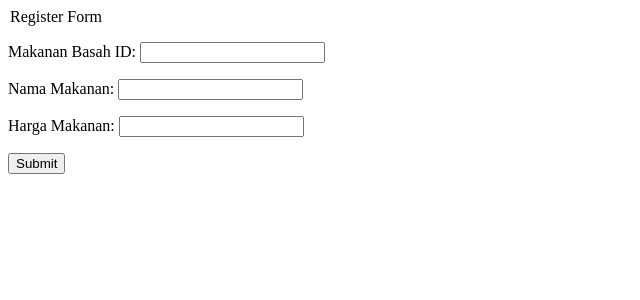
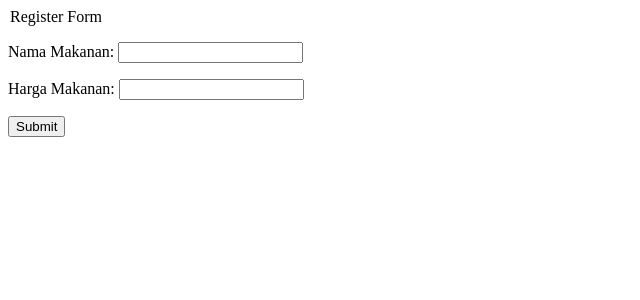
Before and after one commit to Ariessa-QASANDRA/dfp50193_crud2, a PHP site: page /daftar.php in a window 1280 px wide. Shown: the top 300 px of the page, without its empty margins (0-640 px from the left). Run offline with PHP 8.4, Linux system fonts and the light colour scheme.

Commit message:
Update daftar.php

```diff
--- a/daftar.php
+++ b/daftar.php
@@ -10,10 +10,6 @@
 </table <fieldset>
     <legend>Register Form</legend>
     <form name="frmRegister" method="post" action="simpan.php">
-        <p>
-            <label for="idmakananbasah">Makanan Basah ID: </label>
-            <input type="text" name="idmakananbasah" id="idmakananbasah">
-        </p>
         <p>
             <label for="namamakanan"> Nama Makanan: </label>
             <input type="text" name="namamakanan" id="namamakanan">
```
